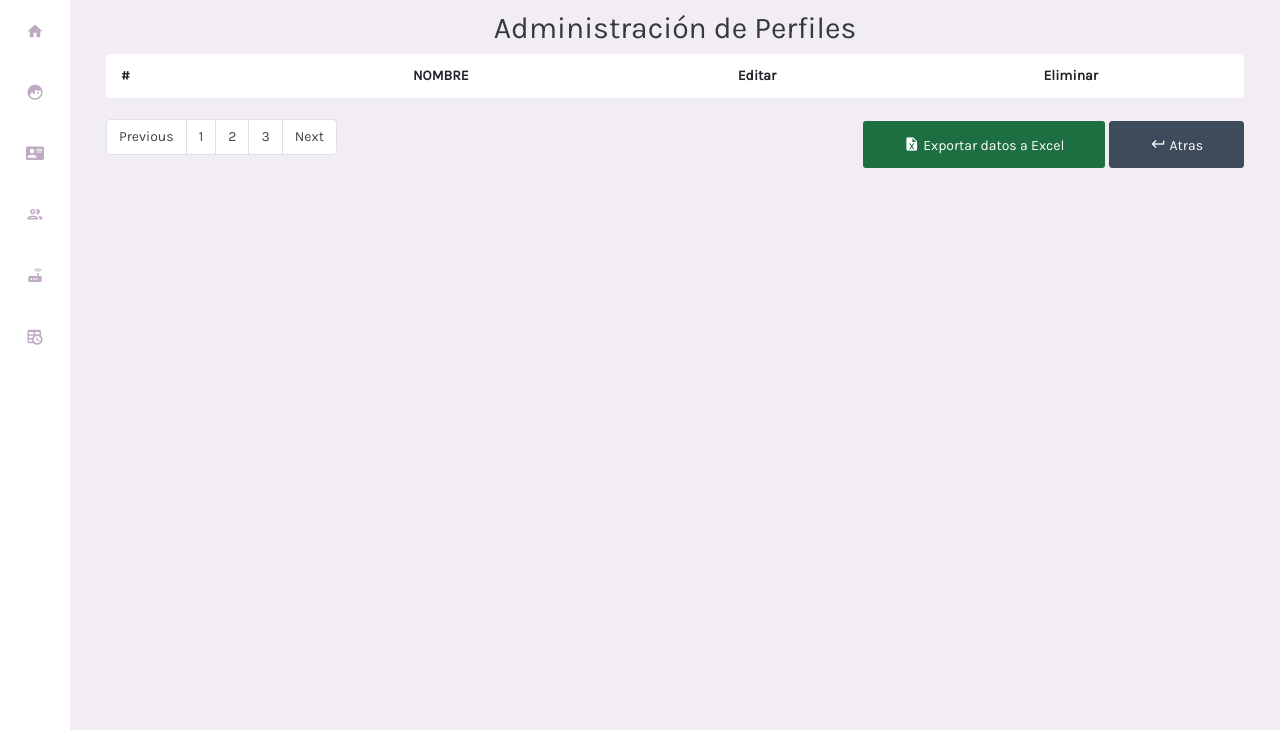
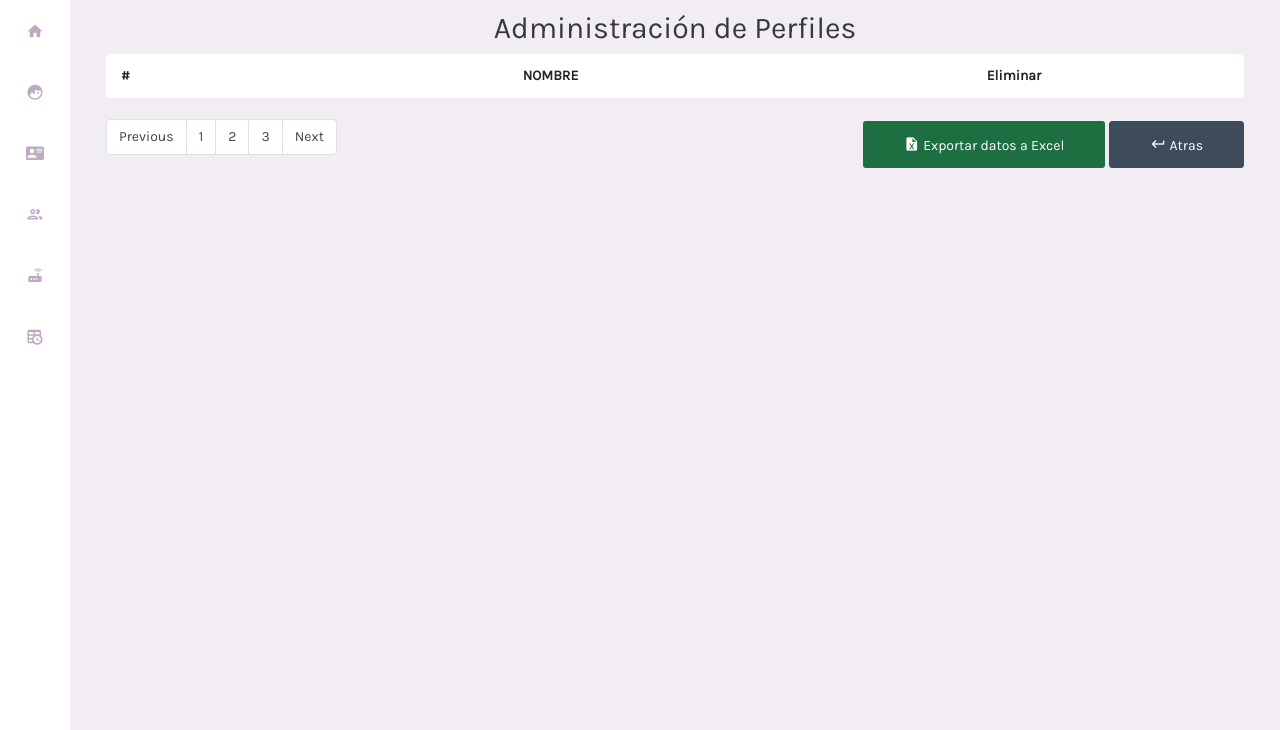
Before and after one commit to RenzoEF2001/order, a CodeIgniter app: page /order/index.php/perfil/catalogo_perfiles in a window 1280 px wide. Shown: the part 70-800 px from the top of the page. Run offline with CodeIgniter, Linux system fonts and the light colour scheme; data that the repository does not hold is empty; some libraries are stand-ins or nearby versions.

Commit message:
cambio_per

```diff
--- a/application/views/Perfil/perfil_view.php
+++ b/application/views/Perfil/perfil_view.php
@@ -14,7 +14,6 @@
                                             <th scope="col" class="cbz">#</th>
                                         </b>
                                         <th scope="col" class="text-center">NOMBRE</th>
-                                        <th scope="col" class="text-center">Editar</th>
                                         <th scope="col" class="text-center">Eliminar</th>
 
                                     </tr>
@@ -27,8 +26,6 @@
                                               <tr>
                                                 <td>'.++$count.'</td>
                                                 <td class="text-center">'.$perfil->NOMBRE.'</td>
-                                                <td class="text-center"><a href="'.site_url('Usuario/llenarCampos_Usuario/'.$perfil->ID_PERFIL).'"><i class="fi fi-rr-edit"></i>Editar</a>
-                                                </td>
                                                 <td class="text-center"><a href="'.site_url('Perfil/eliminar_perfil/'.$perfil->ID_PERFIL).'"><i class="fi fi-rr-cross-circle"></i>Eliminar</a></td>
                                               </tr>
                                             ';
```
